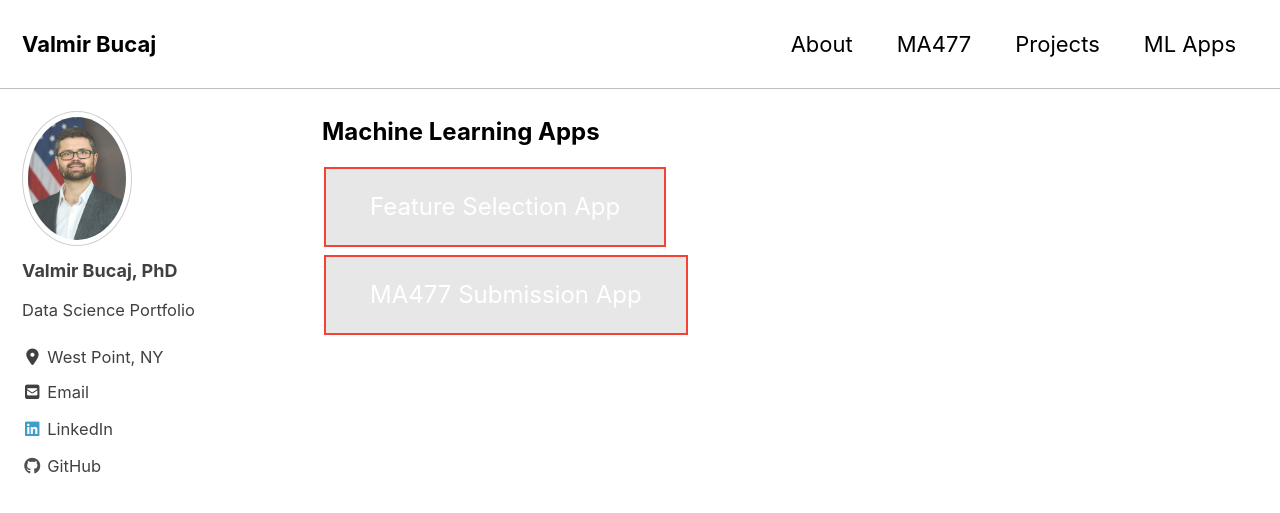
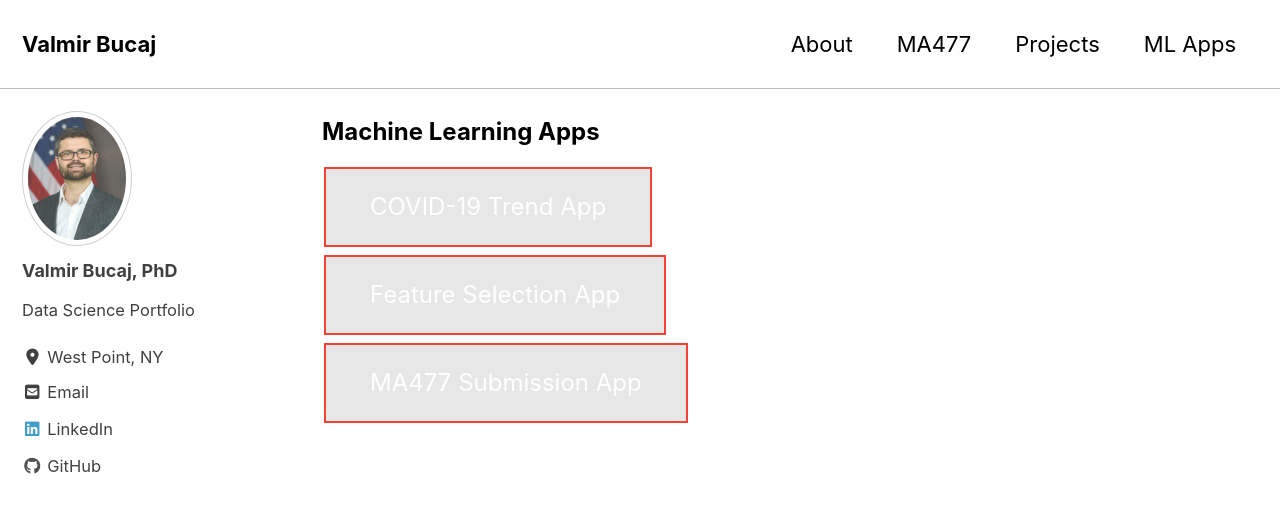
Before and after one commit to vbucaj/vbucaj.github.io, a Jekyll site: the page built from _pages/Apps.md, in a window 1280 px wide and 900 px high. Shown: the top 513 px of the window. Built offline with Jekyll 4.4.1, drawn with Linux system fonts in a browser that asks for light colours; cached includes are drawn as plain includes; nearby versions of some CDN libraries.

Commit message:
covid app

```diff
--- a/_pages/Apps.md
+++ b/_pages/Apps.md
@@ -7,6 +7,29 @@
 
 
 <html>
+
+  <head>
+      <title>Feature Selection App</title>
+      <style>
+         .button {
+         background-color:#e7e7e7;
+         border: 2px solid #f44336;
+         color: white;
+         padding: 20px 44px;
+         text-align: center;
+         text-decoration: none;
+         display: inline-block;
+         font-size: 24px;
+         margin: 4px 2px;
+         cursor: pointer;
+         }
+      </style>
+   </head>
+   <body>
+      <a href="https://covid-19trends.herokuapp.com/" class="button" target='_blank' >COVID-19 Trend App</a>
+   </body>
+
+
    <head>
       <title>Feature Selection App</title>
       <style>
```
